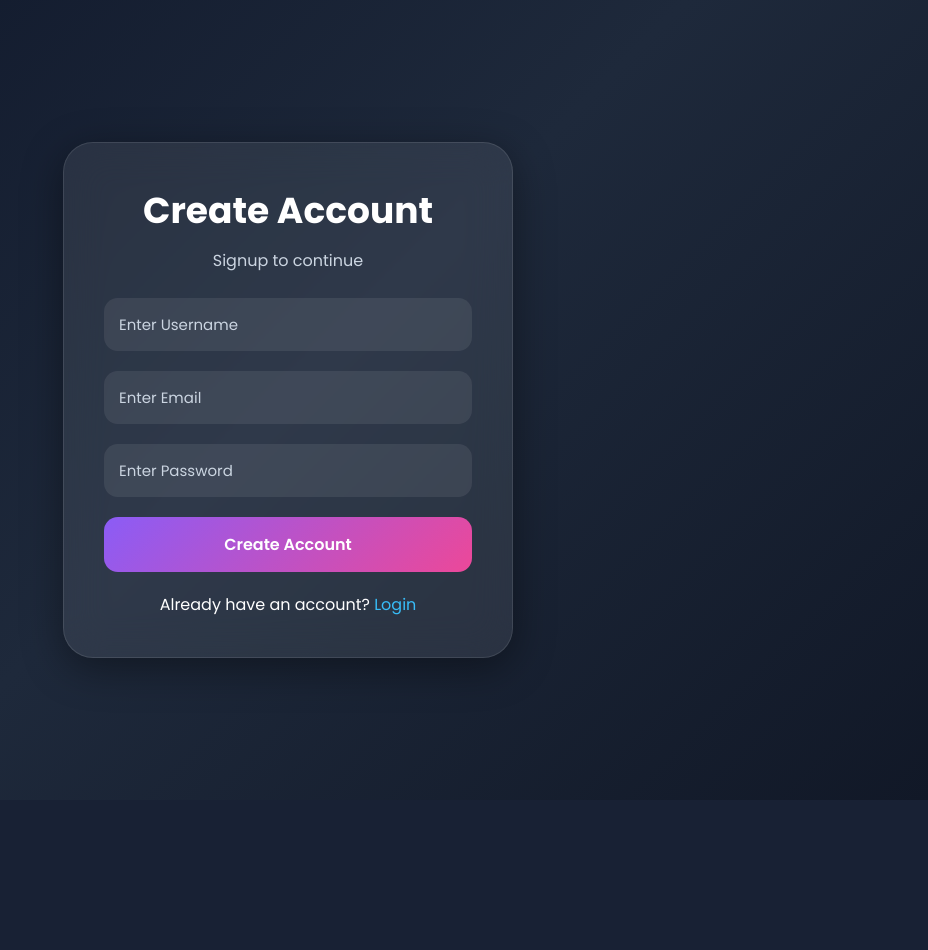
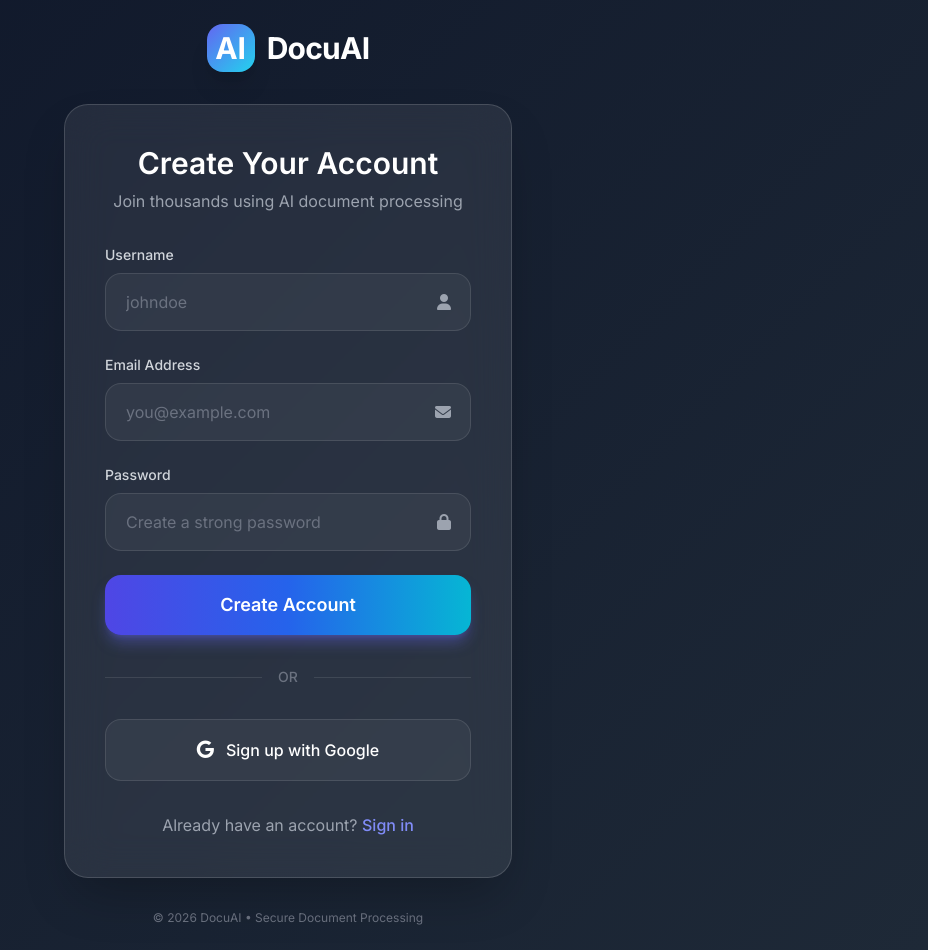
Before and after one commit to devanshsinghtomar/-AI-document-processing-platform-2, a Flask app: page /signup in a window 1280 px wide. Shown: the whole page, without its empty margins (352-1280 px from the left). Before the commit the page ends 800 px from the top, so only its background shows below. Run offline with Flask 3, Linux system fonts and the light colour scheme; some libraries are stand-ins or nearby versions.

Commit message:
Redesign signup page with Tailwind CSS and Font Awesome
Updated the signup page to use a new design with Tailwind CSS and Font Awesome. Improved layout and styling for better user experience.

```diff
--- a/templates/signup.html
+++ b/templates/signup.html
@@ -1,170 +1,143 @@
 <!DOCTYPE html>
 <html lang="en">
 <head>
-
     <meta charset="UTF-8">
     <meta name="viewport" content="width=device-width, initial-scale=1.0">
+    <title>Sign Up - DocuAI</title>
+    <script src="https://cdn.tailwindcss.com"></script>
+    <link rel="stylesheet" href="https://cdnjs.cloudflare.com/ajax/libs/font-awesome/6.6.0/css/all.min.css">
+    <style>
+        @import url('https://fonts.googleapis.com/css2?family=Inter:wght@400;500;600;700&display=swap');
 
-<title>Signup</title>
-
-<link href="https://fonts.googleapis.com/css2?family=Poppins:wght@300;400;500;600;700&display=swap" rel="stylesheet">
-
-<style>
-
-*{
-margin:0;
-padding:0;
-box-sizing:border-box;
-font-family:'Poppins',sans-serif;
+        * {
+            font-family: 'Inter', system-ui, sans-serif;
         }
 
-body{
-height:100vh;
-display:flex;
-justify-content:center;
-align-items:center;
-background:linear-gradient(135deg,#0f172a,#1e293b,#111827);
-overflow:hidden;
+        body {
+            background: linear-gradient(135deg, #0f172a 0%, #1e2937 100%);
         }
 
-.container{
-width:450px;
-background:rgba(255,255,255,0.08);
-backdrop-filter:blur(20px);
-border-radius:30px;
-padding:40px;
-box-shadow:0 10px 40px rgba(0,0,0,0.4);
-border:1px solid rgba(255,255,255,0.1);
+        .glass-card {
+            background: rgba(255, 255, 255, 0.08);
+            backdrop-filter: blur(20px);
+            border: 1px solid rgba(255, 255, 255, 0.15);
         }
 
-h1{
-color:white;
-text-align:center;
-margin-bottom:10px;
-font-size:36px;
+        .input-field {
+            transition: all 0.3s ease;
         }
 
-p{
-color:#cbd5e1;
-text-align:center;
-margin-bottom:25px;
+        .input-field:focus {
+            box-shadow: 0 0 0 3px rgba(99, 102, 241, 0.3);
+            border-color: rgb(99 102 241);
         }
+    </style>
+</head>
+<body class="min-h-screen flex items-center justify-center p-6">
+    <div class="w-full max-w-md">
+        <!-- Logo -->
+        <div class="flex justify-center mb-8">
+            <div class="flex items-center gap-3">
+                <div class="w-12 h-12 bg-gradient-to-br from-indigo-500 to-cyan-400 rounded-2xl flex items-center justify-center shadow-xl">
+                    <span class="text-white text-3xl font-bold">AI</span>
+                </div>
+                <div>
+                    <h1 class="text-3xl font-bold text-white tracking-tight">DocuAI</h1>
+                </div>
+            </div>
+        </div>
 
-.input-box{
-margin-bottom:20px;
-}
-
-.input-box input{
-width:100%;
-padding:15px;
-border:none;
-outline:none;
-border-radius:14px;
-background:rgba(255,255,255,0.08);
-color:white;
-font-size:15px;
-}
-
-.input-box input::placeholder{
-color:#cbd5e1;
-}
-
-button{
-width:100%;
-padding:15px;
-border:none;
-border-radius:14px;
-background:linear-gradient(135deg,#8b5cf6,#ec4899);
-color:white;
-font-size:16px;
-font-weight:600;
-cursor:pointer;
-transition:0.3s;
-}
-
-button:hover{
-transform:translateY(-2px);
-}
-
-.bottom{
-margin-top:20px;
-text-align:center;
-color:white;
-}
-
-.bottom a{
-color:#38bdf8;
-text-decoration:none;
-}
-
-.error{
-background:#ef4444;
-padding:10px;
-border-radius:10px;
-margin-bottom:15px;
-color:white;
-text-align:center;
-}
-
-</style>
-
-</head>
-
-<body>
-
-<div class="container">
-
-<h1>Create Account</h1>
-
-<p>Signup to continue</p>
+        <!-- Main Card -->
+        <div class="glass-card rounded-3xl p-10 shadow-2xl">
+            <div class="text-center mb-8">
+                <h2 class="text-3xl font-semibold text-white">Create Your Account</h2>
+                <p class="text-gray-400 mt-2">Join thousands using AI document processing</p>
+            </div>
 
             {% if error %}
-<div class="error">
-{{ error }}
+            <div class="bg-red-500/10 border border-red-500/30 text-red-400 px-5 py-4 rounded-2xl mb-8 flex items-start gap-3">
+                <i class="fa-solid fa-circle-exclamation mt-0.5"></i>
+                <span>{{ error }}</span>
             </div>
             {% endif %}
 
-<form method="POST" action="/signup">
-
-<div class="input-box">
+            <form method="POST" action="/signup" class="space-y-6">
+                <div>
+                    <label class="block text-sm font-medium text-gray-300 mb-2">Username</label>
+                    <div class="relative">
                         <input
                             type="text"
                             name="username"
-placeholder="Enter Username"
+                            placeholder="johndoe"
                             required
+                            class="input-field w-full bg-white/5 border border-white/10 rounded-2xl px-5 py-4 text-white placeholder-gray-500 focus:outline-none"
                         >
+                        <i class="fa-solid fa-user absolute right-5 top-1/2 -translate-y-1/2 text-gray-400"></i>
+                    </div>
                 </div>
 
-<div class="input-box">
+                <div>
+                    <label class="block text-sm font-medium text-gray-300 mb-2">Email Address</label>
+                    <div class="relative">
                         <input
                             type="email"
                             name="email"
-placeholder="Enter Email"
+                            placeholder="you@example.com"
                             required
+                            class="input-field w-full bg-white/5 border border-white/10 rounded-2xl px-5 py-4 text-white placeholder-gray-500 focus:outline-none"
                         >
+                        <i class="fa-solid fa-envelope absolute right-5 top-1/2 -translate-y-1/2 text-gray-400"></i>
+                    </div>
                 </div>
 
-<div class="input-box">
+                <div>
+                    <label class="block text-sm font-medium text-gray-300 mb-2">Password</label>
+                    <div class="relative">
                         <input
                             type="password"
                             name="password"
-placeholder="Enter Password"
+                            placeholder="Create a strong password"
                             required
+                            class="input-field w-full bg-white/5 border border-white/10 rounded-2xl px-5 py-4 text-white placeholder-gray-500 focus:outline-none"
                         >
+                        <i class="fa-solid fa-lock absolute right-5 top-1/2 -translate-y-1/2 text-gray-400"></i>
+                    </div>
                 </div>
 
-<button type="submit">
+                <button
+                    type="submit"
+                    class="w-full bg-gradient-to-r from-indigo-600 via-blue-600 to-cyan-500 hover:from-indigo-500 hover:via-blue-500 hover:to-cyan-400 text-white font-semibold py-4 rounded-2xl text-lg transition-all duration-300 hover:scale-[1.02] shadow-lg shadow-indigo-500/40">
                     Create Account
                 </button>
-
             </form>
 
-<div class="bottom">
-Already have an account?
-<a href="/login">Login</a>
+            <!-- Divider -->
+            <div class="flex items-center gap-4 my-8">
+                <div class="flex-1 h-px bg-white/10"></div>
+                <span class="text-gray-500 text-sm font-medium">OR</span>
+                <div class="flex-1 h-px bg-white/10"></div>
             </div>
 
+            <!-- Google Button -->
+            <button onclick="alert('Google signup coming soon!')"
+                    class="w-full bg-white/5 hover:bg-white/10 border border-white/10 text-white py-4 rounded-2xl flex items-center justify-center gap-3 transition font-medium">
+                <i class="fa-brands fa-google text-lg"></i>
+                Sign up with Google
+            </button>
+
+            <!-- Login Link -->
+            <div class="text-center mt-8">
+                <p class="text-gray-400">
+                    Already have an account?
+                    <a href="/login" class="text-indigo-400 hover:text-indigo-300 font-medium transition">Sign in</a>
+                </p>
+            </div>
         </div>
 
+        <!-- Footer -->
+        <p class="text-center text-gray-500 text-xs mt-8">
+            © 2026 DocuAI • Secure Document Processing
+        </p>
+    </div>
 </body>
 </html>
```
Lines whose indentation alone changed are shown as unchanged.
